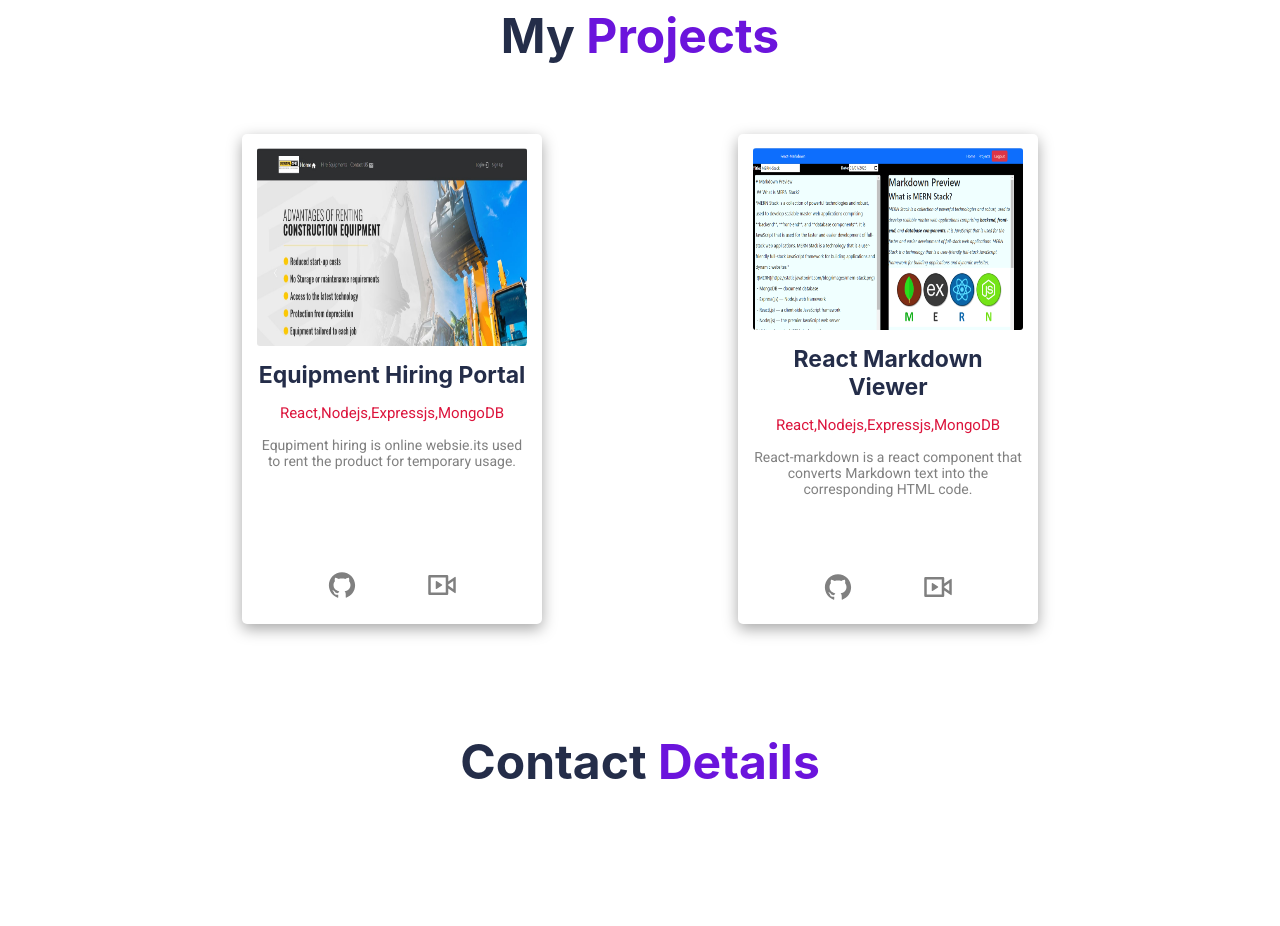
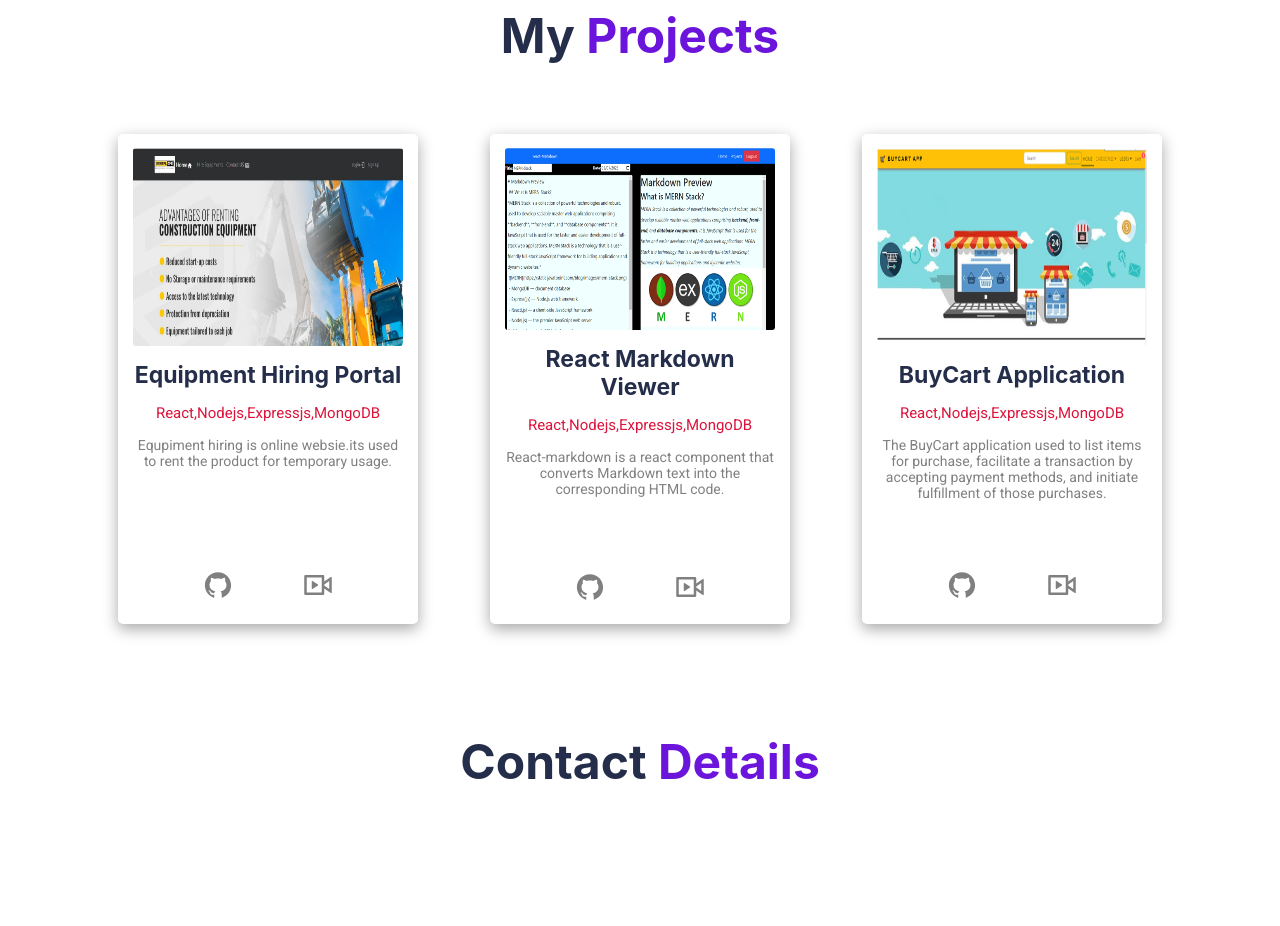
Before and after one commit to Pavun786/portfolio_2, a React (Create React App) app: page / in a window 1280 px wide. Shown: the part 3120-4046 px from the top of the page. Built offline with nearby package versions, Linux system fonts and the light colour scheme; a web font is replaced by a local one.

Commit message:
newitem_add

```diff
--- a/src/portfolio/Portfolio.jsx
+++ b/src/portfolio/Portfolio.jsx
@@ -50,6 +50,20 @@ const Portfolio = () => {
 
         </div>
 
+        <div className="card" style={{ border: darkMode ? '1px solid grey' : '' }}>
+          <img src="assets/projects/Project3.png" alt="Project2 img" />
+          <h3 style={{ color: darkMode ? 'white' : '' }}>BuyCart Application</h3>
+          <p>React,Nodejs,Expressjs,MongoDB</p>
+          <p style={{ color: 'grey', textAlign: 'center', fontSize: '14px' }} className='proj-description'>The BuyCart application used to list items for purchase, facilitate a transaction by accepting payment methods, and initiate fulfillment of those purchases.</p>
+          <div className="sourcecode-icons">
+            <a href="https://github.com/Pavun786/Ecommerce_FrontEnd.git" target="_blank">< AiOutlineGithub style={{ fontSize: '30px' }} className='ai-icon' /></a>
+
+            <a href="https://ecommerce-front-end-opal.vercel.app/" target="_blank"><RiLiveLine style={{ fontSize: '30px' }} className='ai-icon' /></a>
+
+          </div>
+
+        </div>
+
       </div>
     </div>
   )
```
Also changed, not shown: public/assets/projects/Project3.png (added).
